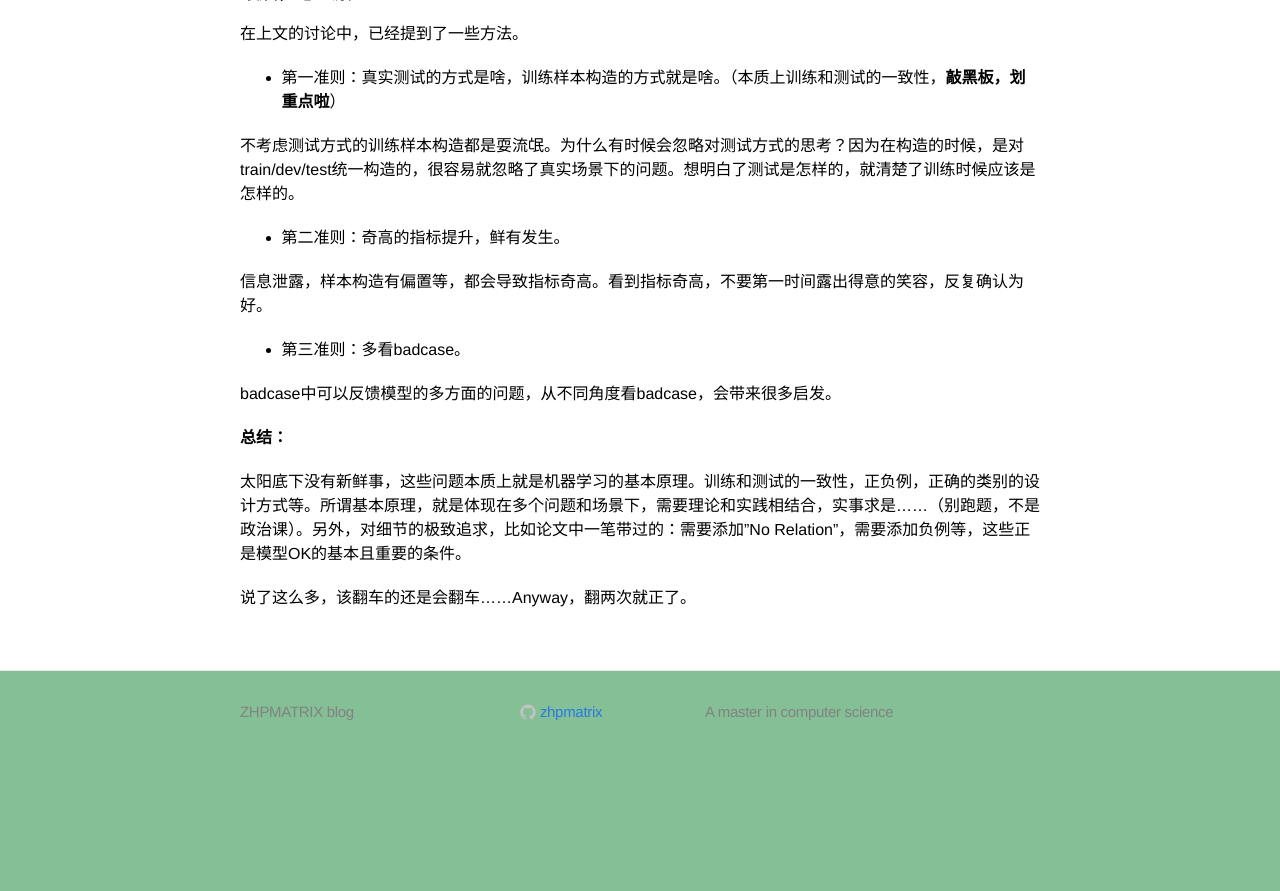
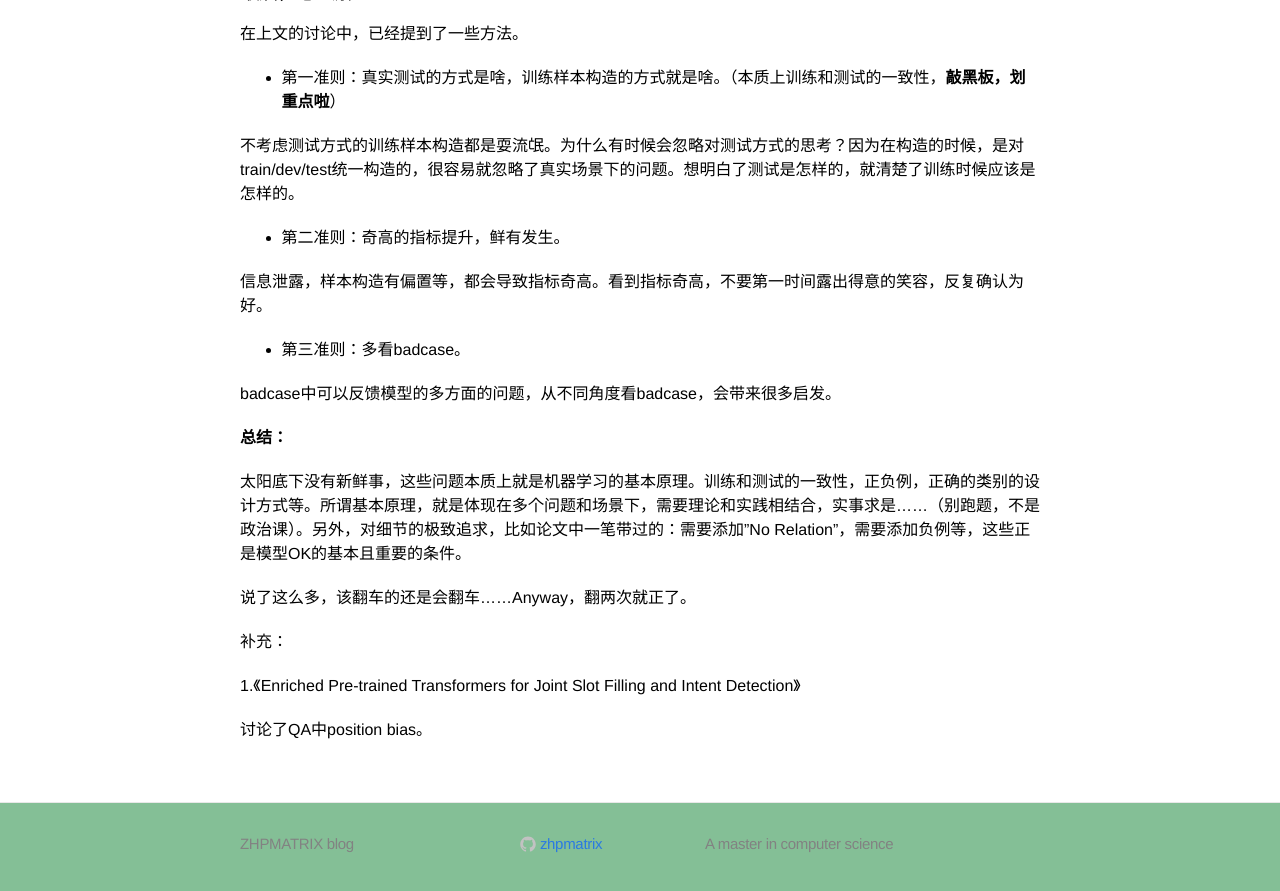
Before and after one commit to zhpmatrix/zhpmatrix.github.io, a Jekyll site: the page built from _posts/2020-04-04-sample-bias.md, in a window 1280 px wide and 900 px high, scrolled down 3474 px. Shown: the top 891 px of the window. Built offline with Jekyll 4.4.1, drawn with Linux system fonts in a browser that asks for light colours; comment, search, counter and statistics services are not loaded; before the commit the page ends 4242 px from its top, so only the background shows below that.

Commit message:
add related paper

```diff
--- a/_posts/2020-04-04-sample-bias.md
+++ b/_posts/2020-04-04-sample-bias.md
@@ -139,3 +139,9 @@ badcase中可以反馈模型的多方面的问题，从不同角度看badcase，
 太阳底下没有新鲜事，这些问题本质上就是机器学习的基本原理。训练和测试的一致性，正负例，正确的类别的设计方式等。所谓基本原理，就是体现在多个问题和场景下，需要理论和实践相结合，实事求是......（别跑题，不是政治课）。另外，对细节的极致追求，比如论文中一笔带过的：需要添加"No Relation"，需要添加负例等，这些正是模型OK的基本且重要的条件。
 
 说了这么多，该翻车的还是会翻车......Anyway，翻两次就正了。
+
+补充：
+
+1.《Enriched Pre-trained Transformers for Joint Slot Filling and Intent Detection》
+
+讨论了QA中position bias。
```
